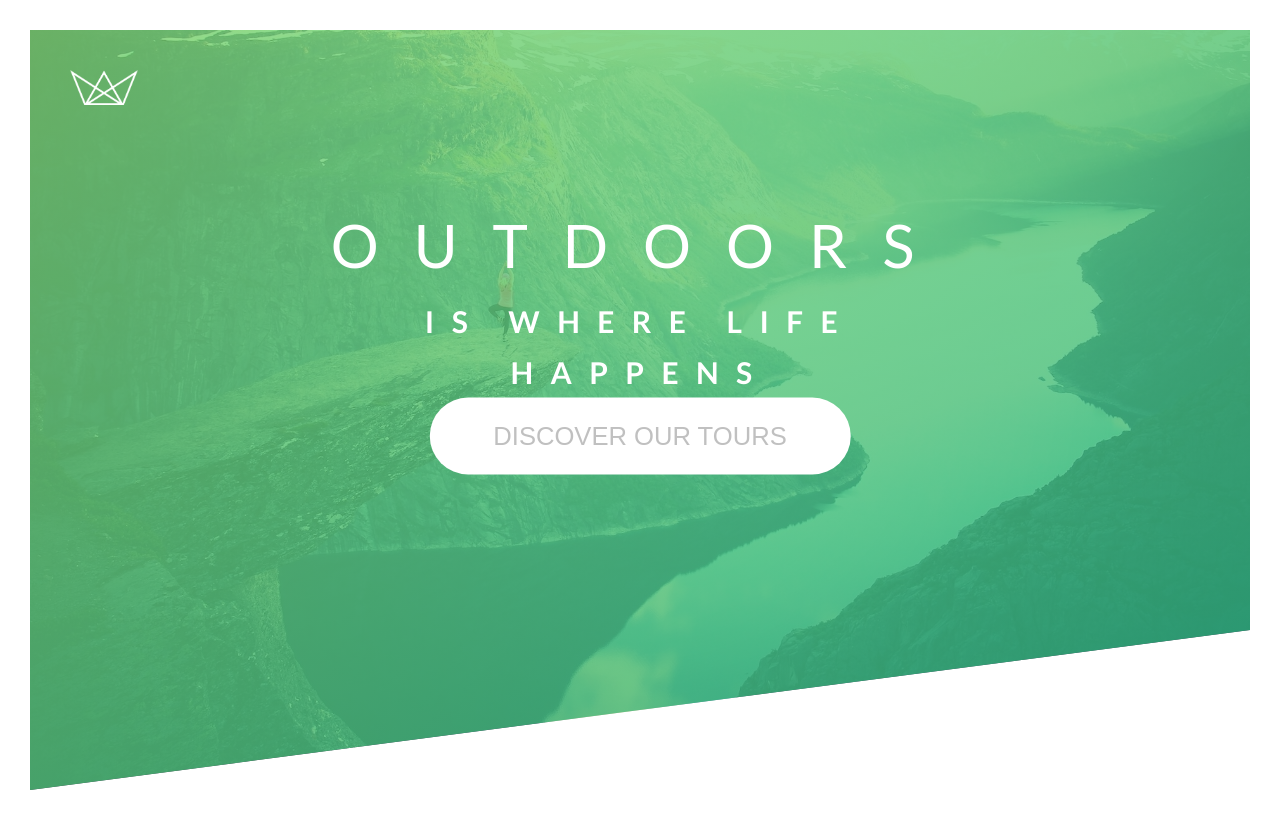
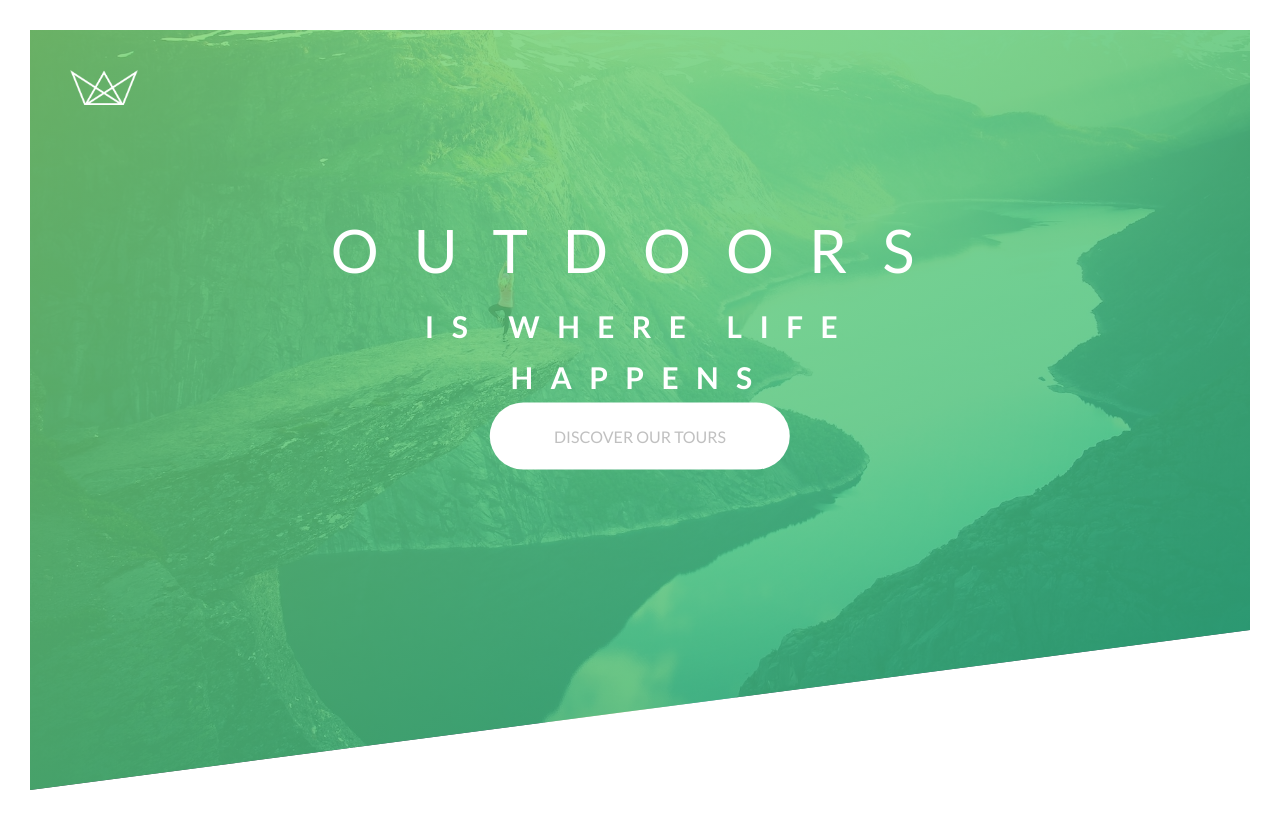
Before and after one commit to hacktivist123/CSS-Playground, a React (Create React App) app in the folder natours/: page / in a window 1280 px wide. Built offline with nearby package versions, Linux system fonts and the light colour scheme; the HTML template or start-up script is replaced by a standard one.

Commit message:
update button component

```diff
--- a/natours/src/components/Button.js
+++ b/natours/src/components/Button.js
@@ -13,11 +13,11 @@ const Button = (props) => (
 );
 
 Button.propTypes = {
-  label: PropTypes.string,
+  label: PropTypes.string.isRequired,
   className: PropTypes.string,
-  color: PropTypes.string,
+  color: PropTypes.string.isRequired,
   icon: PropTypes.string,
-  onClick: PropTypes.func,
+  handleClick: PropTypes.func,
 };
 
 const ButtonStyle = styled.button`
@@ -27,7 +27,8 @@ const ButtonStyle = styled.button`
   display: inline-block;
   border-radius: 10rem;
   position: relative;
-  font-size: 1.6rem;
+  font-size: 16px;
+  font-family: 'Lato', sans-serif;
   border: none;
   cursor: pointer;
   background-color: ${(props) =>
```
